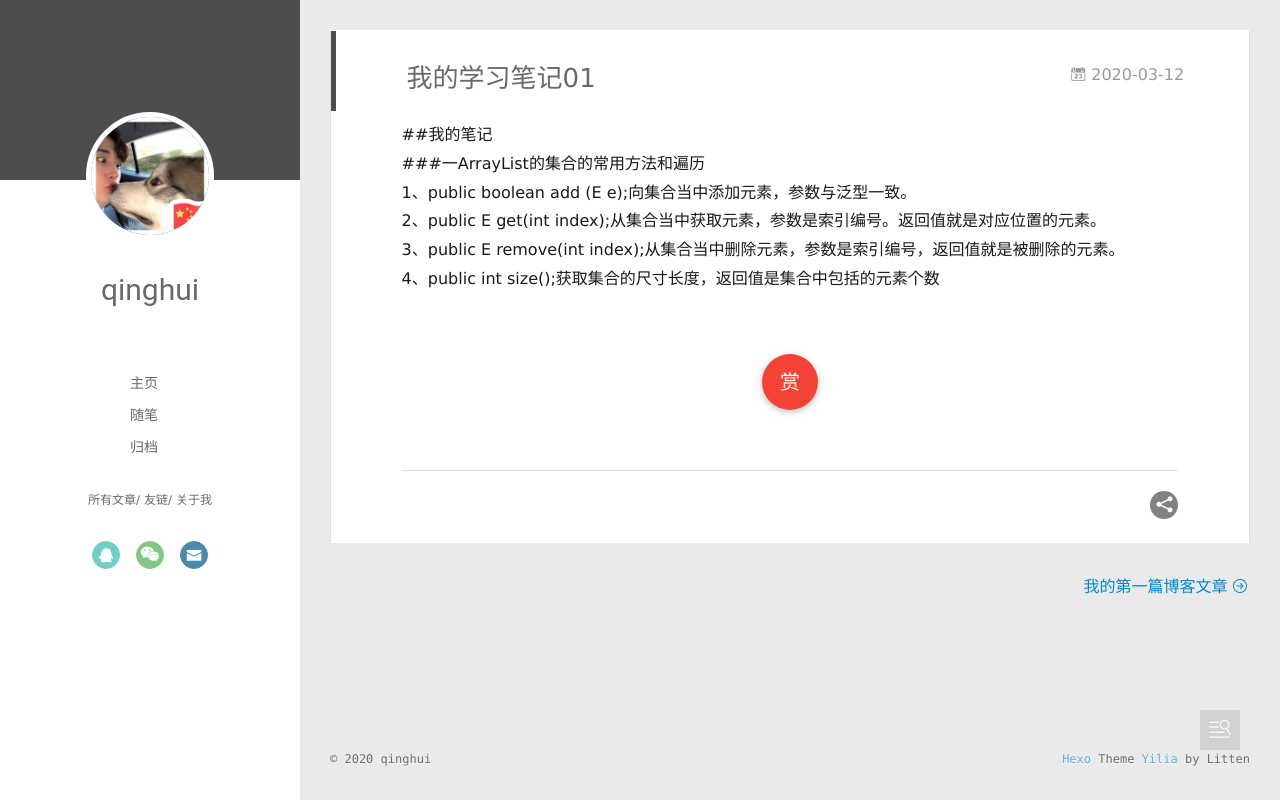
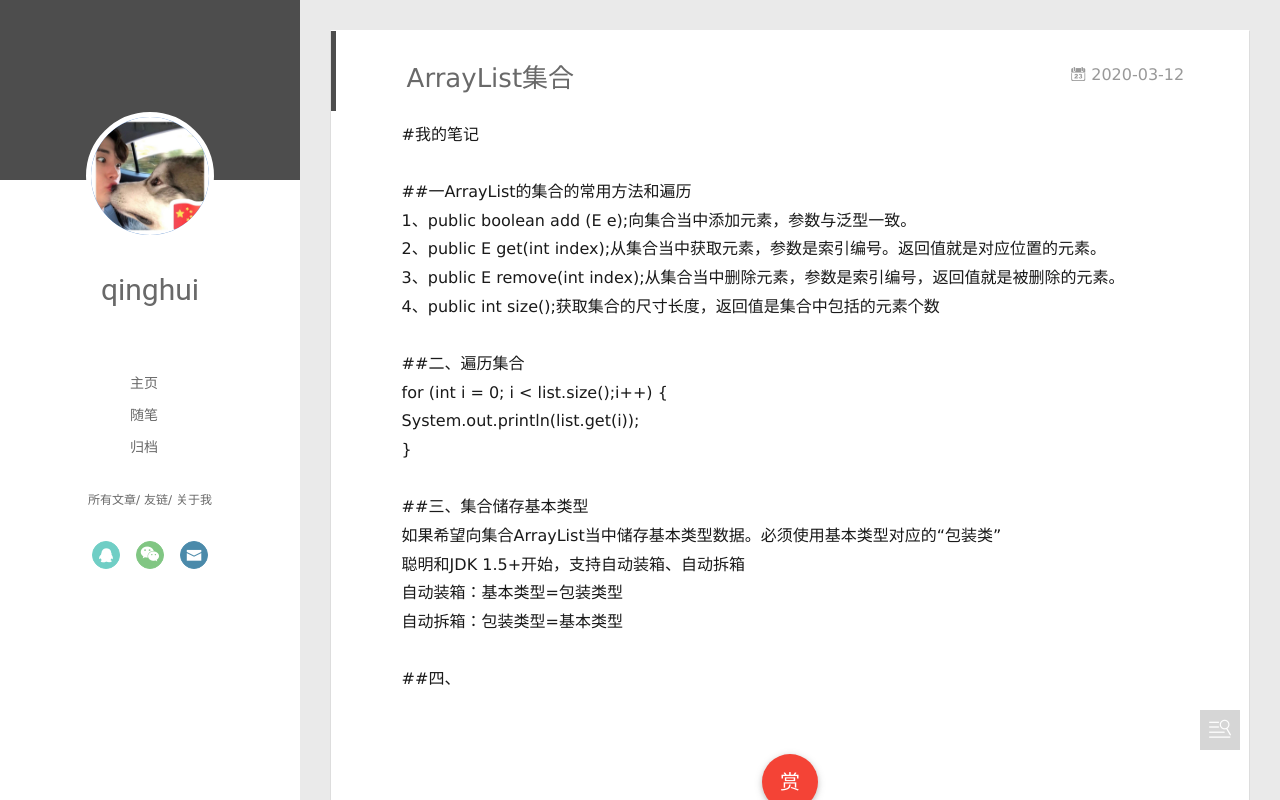
Before and after one commit to qinghui99/qinghui99.github.io, a plain HTML site: page 2020/03/12/java guide/index.html in a window 1280 px wide. Drawn offline with Linux system fonts and the light colour scheme.

Commit message:
Site updated: 2020-03-12 20:53:57

```diff
--- a/2020/03/12/java guide/index.html
+++ b/2020/03/12/java guide/index.html
@@ -6,17 +6,17 @@
   <meta name="renderer" content="webkit">
   <meta http-equiv="X-UA-Compatible" content="IE=edge" >
   <link rel="dns-prefetch" href="http://yoursite.com">
-  <title>我的学习笔记01 | hexo</title>
+  <title>ArrayList集合 | hexo</title>
   <meta name="viewport" content="width=device-width, initial-scale=1, maximum-scale=1">
-  <meta name="description" content="##我的笔记###一ArrayList的集合的常用方法和遍历1、public boolean add (E e);向集合当中添加元素，参数与泛型一致。2、public E get(int index);从集合当中获取元素，参数是索引编号。返回值就是对应位置的元素。3、public E remove(int index);从集合当中删除元素，参数是索引编号，返回值就是被删除的元素。4、public">
+  <meta name="description" content="#我的笔记">
 <meta property="og:type" content="article">
-<meta property="og:title" content="我的学习笔记01">
+<meta property="og:title" content="ArrayList集合">
 <meta property="og:url" content="http://yoursite.com/2020/03/12/java%20guide/index.html">
 <meta property="og:site_name" content="hexo">
-<meta property="og:description" content="##我的笔记###一ArrayList的集合的常用方法和遍历1、public boolean add (E e);向集合当中添加元素，参数与泛型一致。2、public E get(int index);从集合当中获取元素，参数是索引编号。返回值就是对应位置的元素。3、public E remove(int index);从集合当中删除元素，参数是索引编号，返回值就是被删除的元素。4、public">
+<meta property="og:description" content="#我的笔记">
 <meta property="og:locale" content="en_US">
 <meta property="article:published_time" content="2020-03-12T08:18:07.000Z">
-<meta property="article:modified_time" content="2020-03-12T11:54:50.645Z">
+<meta property="article:modified_time" content="2020-03-12T12:52:37.047Z">
 <meta property="article:author" content="qinghui">
 <meta name="twitter:card" content="summary">
 
@@ -164,7 +164,7 @@
 
 
     <h1 class="article-title" itemprop="name">
-      我的学习笔记01
+      ArrayList集合
     </h1>
 
 
@@ -177,7 +177,12 @@
 
     <div class="article-entry" itemprop="articleBody">
 
-        <p>##我的笔记<br>###一ArrayList的集合的常用方法和遍历<br>1、public boolean add (E e);向集合当中添加元素，参数与泛型一致。<br>2、public E get(int index);从集合当中获取元素，参数是索引编号。返回值就是对应位置的元素。<br>3、public E remove(int index);从集合当中删除元素，参数是索引编号，返回值就是被删除的元素。<br>4、public int size();获取集合的尺寸长度，返回值是集合中包括的元素个数</p>
+        <p>#我的笔记</p>
+<a id="more"></a>
+<p>##一ArrayList的集合的常用方法和遍历<br>1、public boolean add (E e);向集合当中添加元素，参数与泛型一致。<br>2、public E get(int index);从集合当中获取元素，参数是索引编号。返回值就是对应位置的元素。<br>3、public E remove(int index);从集合当中删除元素，参数是索引编号，返回值就是被删除的元素。<br>4、public int size();获取集合的尺寸长度，返回值是集合中包括的元素个数</p>
+<p>##二、遍历集合<br>for (int i = 0; i &lt; list.size();i++) {<br>    System.out.println(list.get(i));<br>}</p>
+<p>##三、集合储存基本类型<br>如果希望向集合ArrayList当中储存基本类型数据。必须使用基本类型对应的“包装类”<br>聪明和JDK 1.5+开始，支持自动装箱、自动拆箱<br> 自动装箱：基本类型=包装类型<br> 自动拆箱：包装类型=基本类型</p>
+<p>##四、</p>
 
 
 
--- a/content.json
+++ b/content.json
@@ -1 +1 @@
-[{"title":"我的学习笔记01","date":"2020-03-12T08:18:07.000Z","path":"2020/03/12/java guide/","tags":[]},{"title":"我的第一篇博客文章","date":"2020-03-11T04:51:29.000Z","path":"2020/03/11/我的第一篇博客文章/","tags":[]}]
+[{"title":"ArrayList集合","date":"2020-03-12T08:18:07.000Z","path":"2020/03/12/java guide/","tags":[]},{"title":"我的第一篇博客文章","date":"2020-03-11T04:51:29.000Z","path":"2020/03/11/我的第一篇博客文章/","tags":[]}]
```
Also changed, not shown: 2020/03/11/我的第一篇博客文章/index.html (+1 -1 lines), archives/2020/03/index.html (+1 -1 lines), archives/2020/index.html (+1 -1 lines), archives/index.html (+1 -1 lines), index.html (+4 -2 lines).
